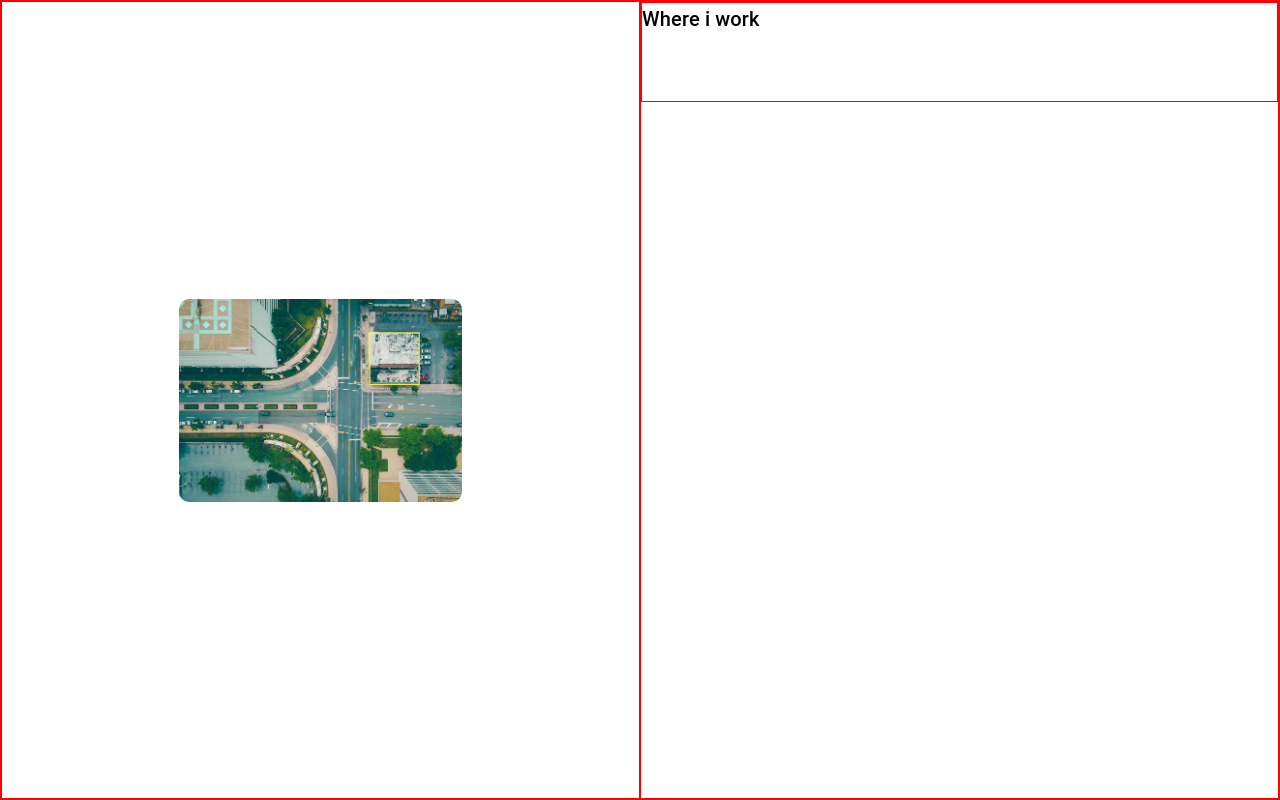
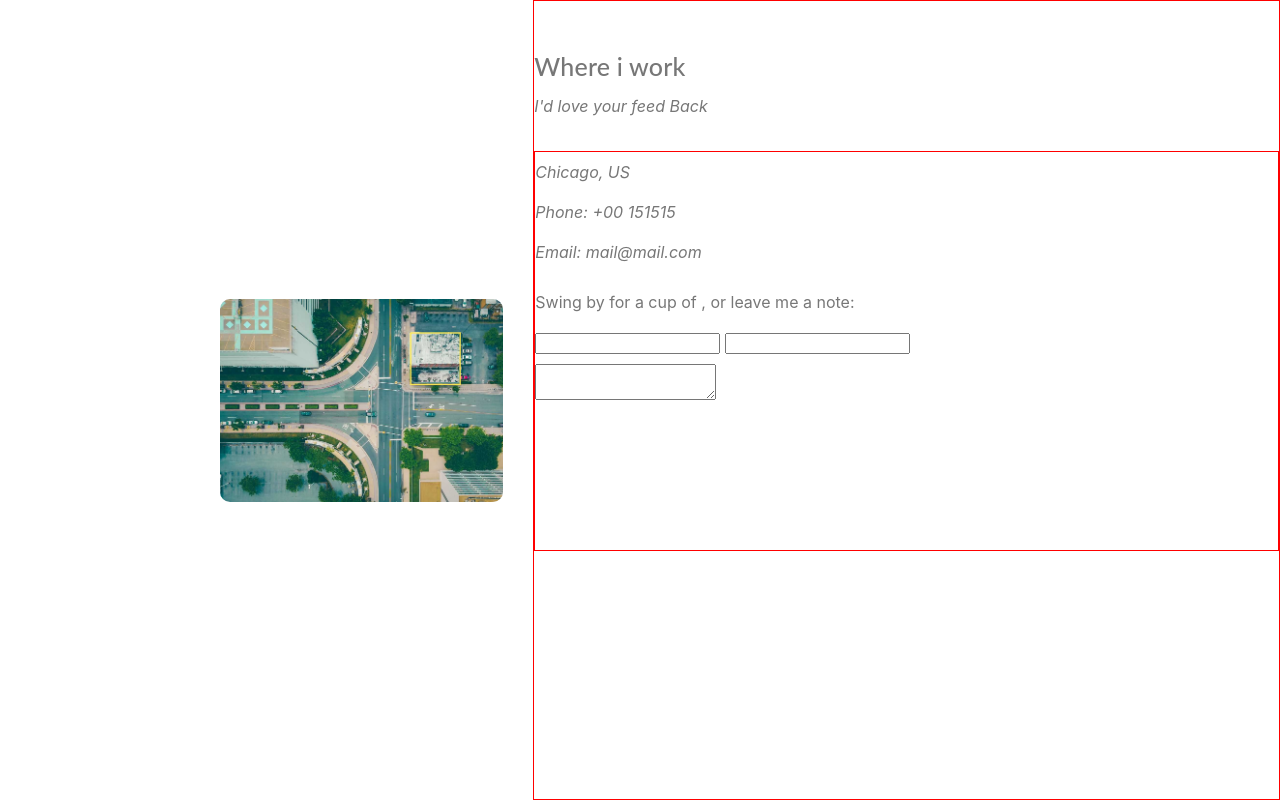
Before and after one commit to Schadrack10/parallax, a Next.js app: page / in a window 1280 px wide. Built offline with nearby package versions, Linux system fonts and the light colour scheme.

Commit message:
location section update

```diff
--- a/components/Location.jsx
+++ b/components/Location.jsx
@@ -6,22 +6,74 @@ import Grid from "@mui/material/Grid";
 const Location = () => {
   return (
     <Box>
-      <Grid container sx={{ border: "1px solid red", height: "100vh" }}>
-        <Grid item md={6} sx={{ border: "1px solid red", display: "flex",alignItems:"center",justifyContent:"center" }}>
+      <Grid container sx={{ height: "100vh" }}>
+        <Grid
+          item
+          md={5}
+          sm={6}
+          xs={12}
+          sx={{
+            display: "flex",
+            alignItems: "center",
+            justifyContent: "flex-end",
+          }}
+        >
           <Box
             sx={{
               background: `url(map.jpg)`,
               backgroundSize: "cover",
               height: "203px",
               width: "283px",
-              borderRadius:"10px",
-
+              borderRadius: "10px",
+              margin: "0 30px",
             }}
           ></Box>
         </Grid>
-        <Grid item md={6} sx={{ border: "1px solid red" }}>
-          <Box sx={{height:"100px",border:"1px solid red"}}>
-          <Typography variant="h6"  >Where i work</Typography>
+        <Grid item md={7}  sx={{ border: "1px solid red" }}>
+          <Box
+            sx={{
+              height: "150px",
+              display: "flex",
+              flexDirection: "column",
+              justifyContent: "center",
+            }}
+          >
+            <Typography
+              variant="h6"
+              sx={{
+                color: " #777;",
+                margin: "10px 0",
+                fontSize: "25px",
+                fontFamily: "Lato",
+              }}
+            >
+              Where i work
+            </Typography>
+            <Typography variant="p" sx={{ color: " #777" }}>
+              <i>I'd love your feed Back</i>
+            </Typography>
+          </Box>
+          <Box sx={{ height: "400px", border: "1px solid red",display:"flex", flexDirection:"column" }}>
+          <Typography variant="p" sx={{ color: " #777",margin:"10px 0" }}>
+              <i>Chicago, US</i>
+            </Typography>
+            <Typography variant="p" sx={{ color: " #777",margin:"10px 0" }}>
+              <i> Phone: +00 151515</i>
+            </Typography>
+            <Typography variant="p" sx={{ color: " #777" ,margin:"10px 0"}}>
+              <i>Email: mail@mail.com</i>
+            </Typography>
+
+            <Typography variant="p" sx={{ color: " #777" ,margin:"20px 0"}}>
+            Swing by for a cup of , or leave me a note:
+            </Typography>
+            <form action="process.php" method="post">
+                     <input type="text" name="" id="" />  <input type="text" name="" id="" />
+                     <Box sx={{margin:"10px 0"}}>
+                       <textarea></textarea>
+                     </Box>
+            </form>
+
           </Box>
         </Grid>
       </Grid>
```
